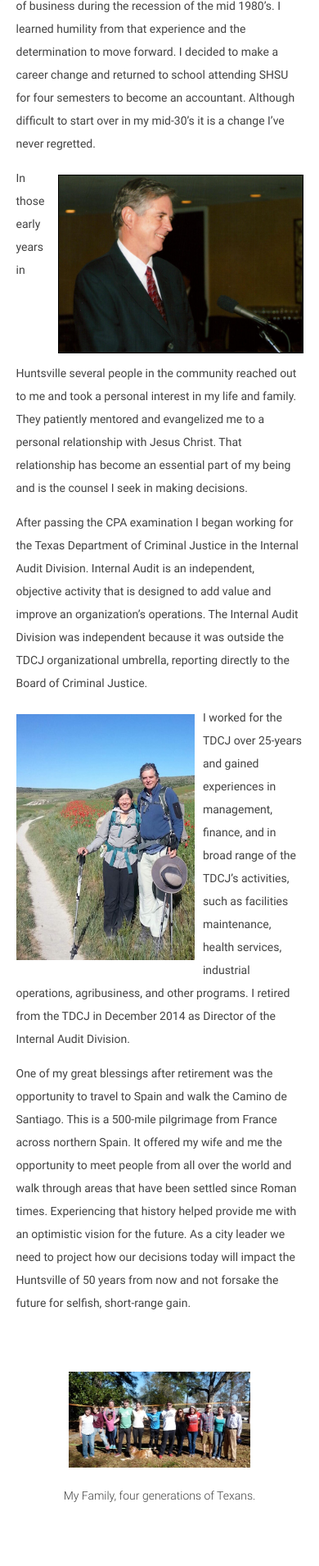
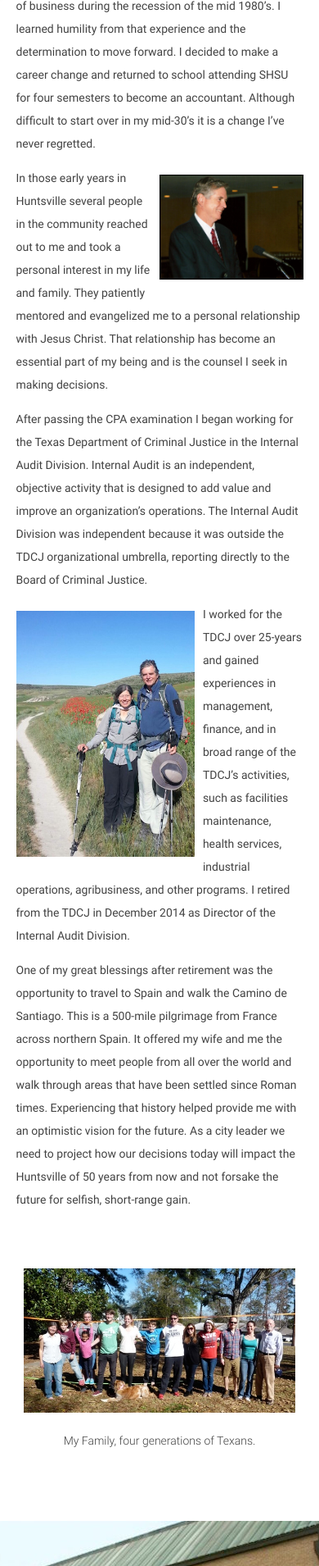
Before and after one commit to jameshornung/scottForCouncil, a PHP site: page /bio.html in a window 390 px wide. Shown: the part 911-2821 px from the top of the page at 82% size. Run offline with PHP 8.4, Linux system fonts and the light colour scheme; some libraries are stand-ins or nearby versions.

Commit message:
tweaking for mobile view

```diff
--- a/css/style.css
+++ b/css/style.css
@@ -16,6 +16,7 @@ BIO
 +++++++++++ */
 
 #scottAtTdcj{
+  width: 50%;
   max-width: 300px;
   margin-left: 10px;
   margin-top: 10px;
@@ -23,13 +24,18 @@ BIO
 }
 
 #groupPhoto{
-  width: 60%;
-  max-width: 850px;
+  width: 90%;
+  max-width: 700px;
 }
 
 .groupPhotoContainer{
   margin-top: 70px;
   margin-bottom: 70px;
+}
+
+#headshot{
+  width: 50%;
+  max-width: 300px;
 }
 
 /*+++++++++++
```
Also changed, not shown: index.html (+4 -6 lines), issues.html (+2 -14 lines).
